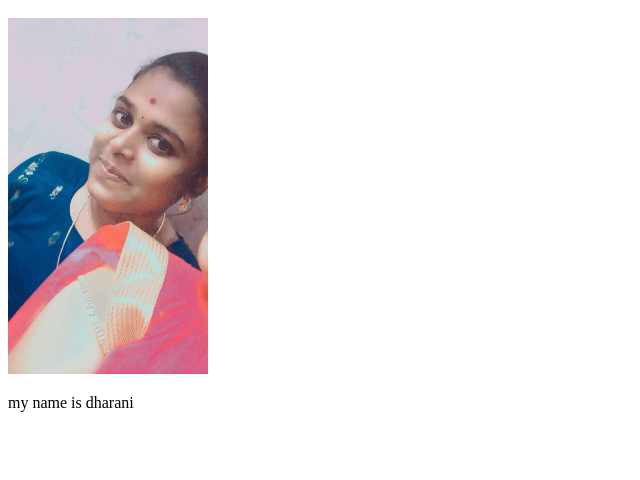
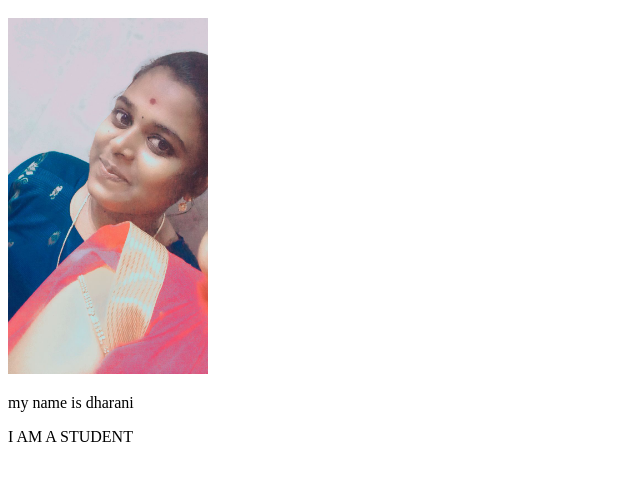
Before and after one commit to DHARANI-dhana/project1, a plain HTML site: page index.html in a window 1280 px wide. Shown: the part 120-600 px from the top of the page, without its empty margins (0-640 px from the left). Drawn offline with Linux system fonts and the light colour scheme.

Commit message:
NEW P  TAG

```diff
--- a/index.html
+++ b/index.html
@@ -10,5 +10,6 @@
     <h1>dharani</h1>
     <img src="dd1.jpg" alt="" width="200">
     <p>my name is dharani</p>
+    <P>I AM A STUDENT</P>
 </body>
 </html>
```
